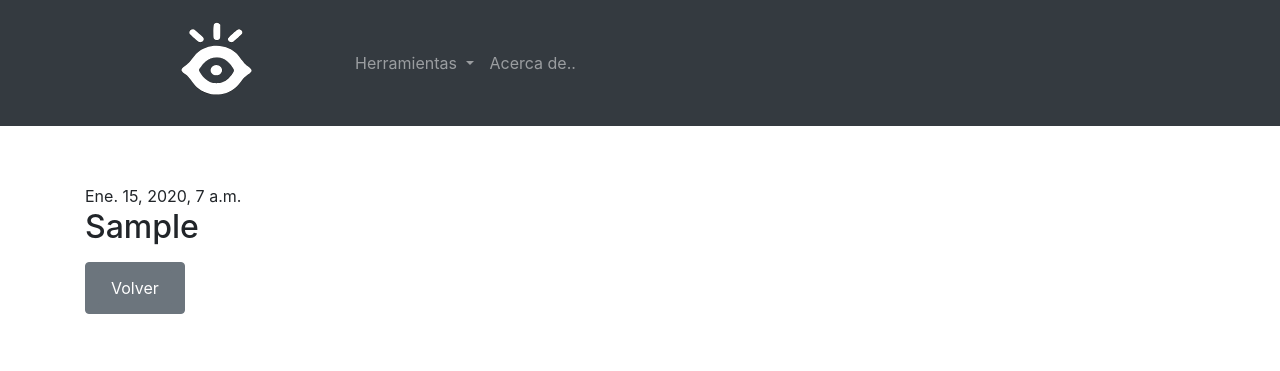
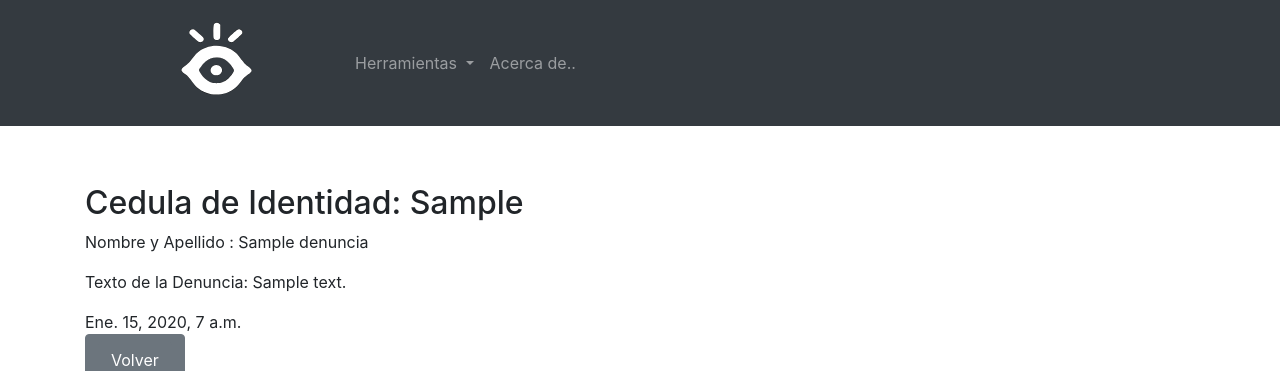
Before and after one commit to controlapy/controlapy, a Django app: page /denuncia/denuncia/1/ in a window 1280 px wide. Shown: the top 371 px of the page. Run offline with Django 3.2, Linux system fonts and the light colour scheme; tables that the repository leaves empty hold one stand-in row (values such as "Sample post"); some libraries are stand-ins or nearby versions.

Commit message:
Se agrega Denuncia

```diff
--- a/blog/templates/blog/post_list.html
+++ b/blog/templates/blog/post_list.html
@@ -10,7 +10,7 @@
                             <div class="date">
                                 {{ post.published_date }}
                             </div>
-                            <h2><a class="tables" href="{% url 'post_detail' pk=post.pk %}">{{ post.title }}</a></h2>
+                            <h2><a class="tables" href="{% url 'blog:post_detail' pk=post.pk %}">{{ post.title }}</a></h2>
                             <p>{{ post.text|linebreaksbr }}</p>
                         </div>
                     </div>
--- a/denuncia/templates/denuncia/denuncia_detail.html
+++ b/denuncia/templates/denuncia/denuncia_detail.html
@@ -2,19 +2,20 @@
 
 {% block content %}
     <div class="post">
+        {% if user.is_authenticated %}
+            <a class="btn btn-default" href="{% url 'denuncia:denuncia_edit' pk=denuncia.pk %}"><span class="glyphicon glyphicon-pencil"></span></a>
+        {% endif %}
+        <h2 class="page-header">Cedula de Identidad: {{ denuncia.cedula }}</h2>
+        <p>Nombre y Apellido : {{ denuncia.nombreApellido }}</p>
+        <p>Texto de la Denuncia: {{ denuncia.denunciaTexto|linebreaksbr }}</p>
         {% if denuncia.published_date %}
             <div class="date">
                 {{ denuncia.published_date }}
             </div>
         {% endif %}
-        {% if user.is_authenticated %}
-            <a class="btn btn-default" href="{% url 'denuncia_edit' pk=denuncia.pk %}"><span class="glyphicon glyphicon-pencil"></span></a>
-        {% endif %}
-        <h2 class="page-header">{{ denuncia.cedula }}</h2>
-        <p>{{ denuncia.text|linebreaksbr }}</p>
-    </div>
+</div>
     <div class="bs-component" >
-        <a href="/" class="btn btn-secondary">
+        <a href="/denuncia/" class="btn btn-secondary">
         <button type="submit" class="btn btn-secondary">Volver</button>
         </a>
     </div>
--- a/denuncia/templates/denuncia/denuncia_list.html
+++ b/denuncia/templates/denuncia/denuncia_list.html
@@ -16,12 +16,12 @@
                                         <th scope="col">Fecha Publicación</th>
                                     </tr>
                                 </thead>
-                                <h2><a class="tables" href="{% url 'denuncia_detail' denuncia.id %}">{{ denuncia.cedula }}</a></h2>
-
+                                <h2>Tabla </h2>
                                 <tbody>
                                     {% for denuncia in denuncias %}
+
                                     <tr class="table_active">
-                                        <th scope="row">{{ denuncia.cedula }}</th>
+                                        <th scope="row"><a href="{% url 'denuncia:denuncia_detail' denuncia.id %}">{{ denuncia.cedula }}</a></th>
                                         <td>{{ denuncia.nombreApellido }}</td>
                                         <td>{{ denuncia.celular }}</td>
                                         <td>{{ denuncia.denunciaTexto|linebreaksbr }}</td>
--- a/denuncia/views.py
+++ b/denuncia/views.py
@@ -7,7 +7,7 @@ from .models import Denuncia
 
 
 def denuncia_list(request):
-    denuncias = Denuncia.objects.filter(published_date__lte=timezone.now()).order_by('published_date')
+    denuncias = Denuncia.objects.order_by('published_date')
     return render(request, 'denuncia/denuncia_list.html', {'denuncias': denuncias})
 
 def denuncia_detail(request, pk):
```
Also changed, not shown: server/settings.py (+2 -12 lines).
